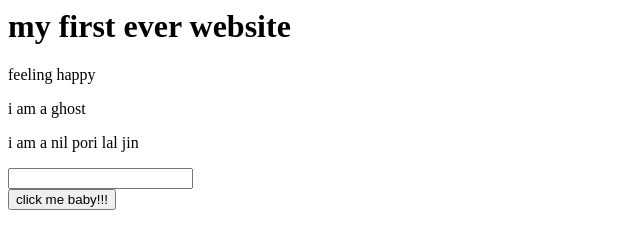
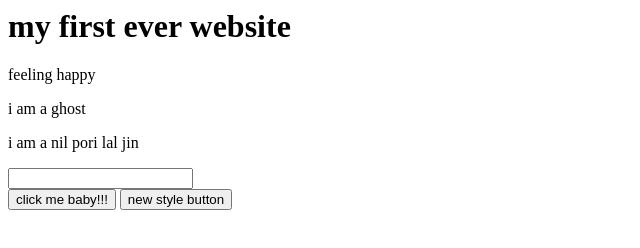
Before and after one commit to developernaim327/my-first-website, a plain HTML site: page index.html in a window 1280 px wide. Shown: the whole page, without its empty margins (0-640 px from the left). Drawn offline with Linux system fonts and the light colour scheme.

Commit message:
another button added

```diff
--- a/index.html
+++ b/index.html
@@ -5,3 +5,5 @@
 <input type="text">
 <br>
 <button>click me baby!!!</button>
+
+<button>new style button</button>
```
